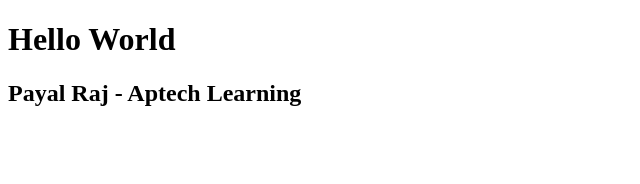
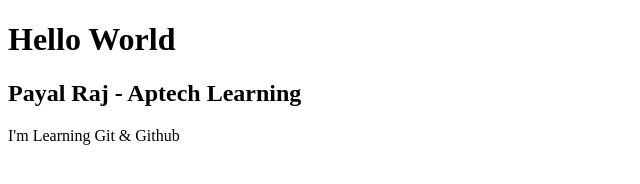
Before and after one commit to Payal-Raj/Practice, a plain HTML site: page index.html in a window 1280 px wide. Shown: the whole page, without its empty margins (0-640 px from the left). Drawn offline with Linux system fonts and the light colour scheme.

Commit message:
Added Para

```diff
--- a/index.html
+++ b/index.html
@@ -8,5 +8,6 @@
 <body>
     <H1>Hello World</H1>
     <h2>Payal Raj - Aptech Learning</h2>
+    <p>I'm Learning Git & Github</p>
 </body>
 </html>
```
